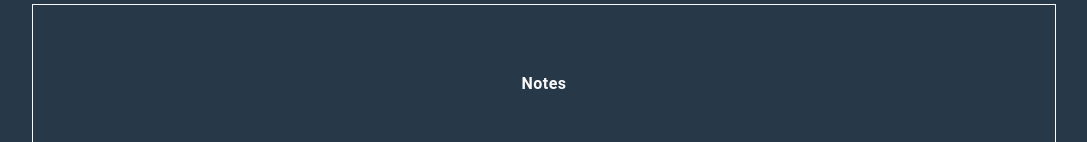
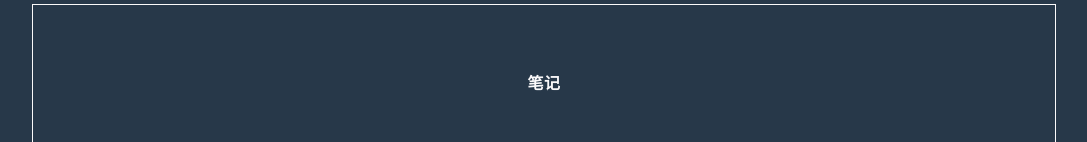
Before and after one commit to Curtis-Thomas/suominotes, a React (Vite) app: page /chineseDash in a window 1280 px wide. Shown: the part 158-300 px from the top of the page, without its empty margins (96-1183 px from the left). Built offline with nearby package versions, Linux system fonts and the light colour scheme.

Commit message:
translate the button

```diff
--- a/src/language/chinese/components/navigation/navigationPage/ChineseDash.tsx
+++ b/src/language/chinese/components/navigation/navigationPage/ChineseDash.tsx
@@ -12,7 +12,7 @@ function ChineseDash() {
       }}
     >
       <NavBar route="/" />
-      <BtnRouting btnName="Notes" navigateTo="/chineseNotesDash" />
+      <BtnRouting btnName="笔记" navigateTo="/chineseNotesDash" />
     </Box>
   );
 }
```
